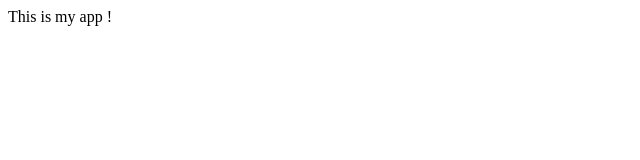
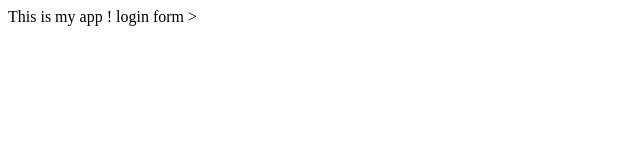
Before and after one commit to hamzabtc37/testGit, a plain HTML site: page index.html in a window 1280 px wide. Shown: the full height of the page, 0-640 px from the left. Drawn offline with Linux system fonts and the light colour scheme.

Commit message:
login form

```diff
--- a/index.html
+++ b/index.html
@@ -4,5 +4,6 @@
 	</head>
 	<body>
 		This is my app !
+		login form
 	</body>
-</html>
+</html>>
```
Also changed, not shown: login.html (added, +1 -0 lines), 1 other file.
